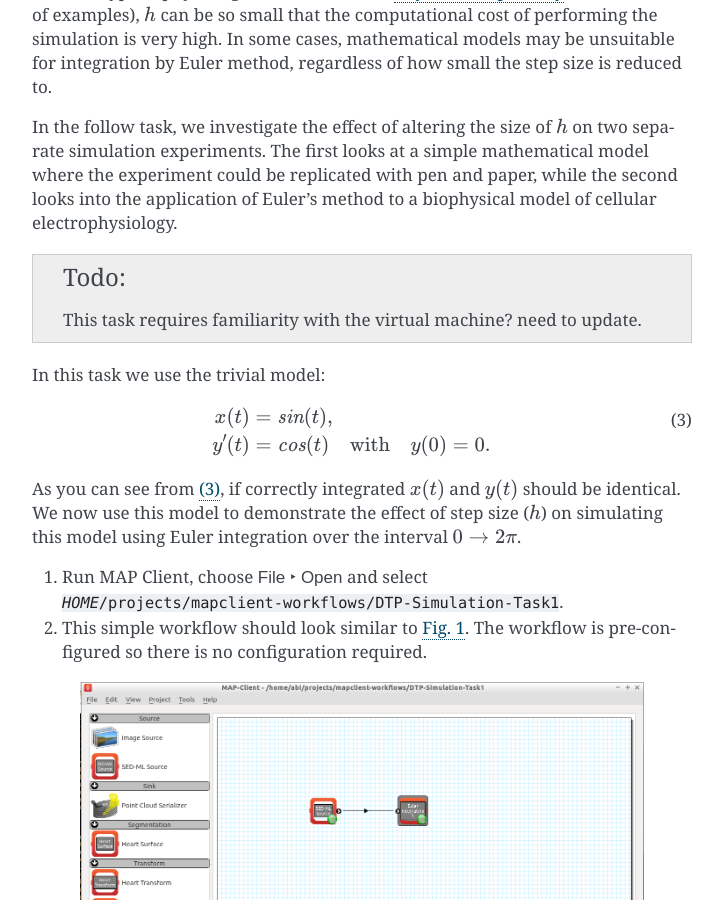
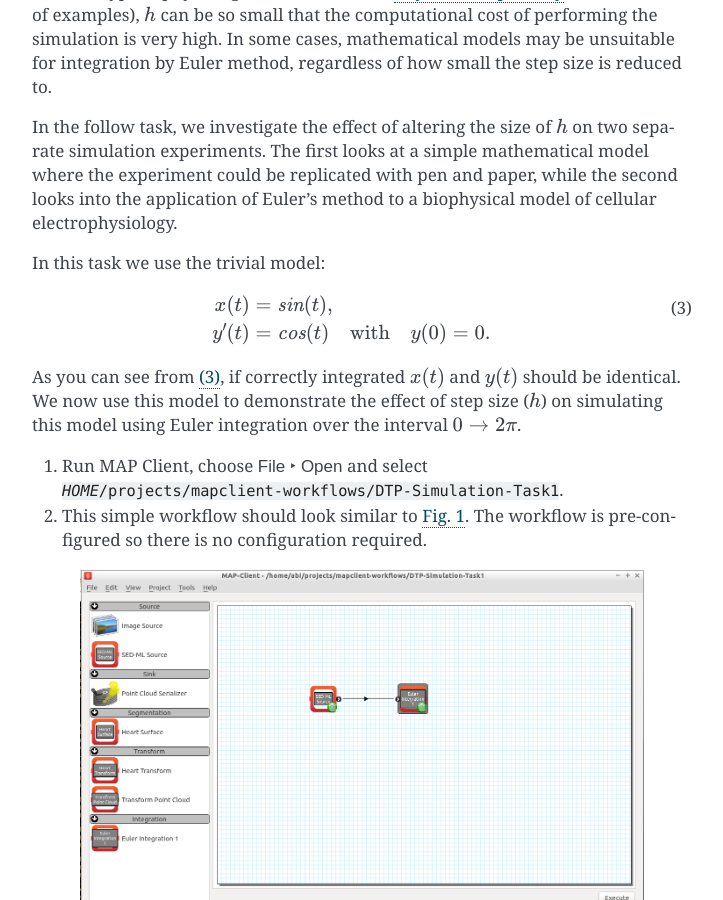
Before and after one commit to ABI-Tutorials/DTP-Simulation, a Sphinx documentation site: the page built from source/odeintegration.rst, in a window 1280 px wide and 900 px high, scrolled down 1155 px. Shown: the whole window, without its empty margins (388-1111 px from the left). Built offline with Sphinx 7.4.7, drawn with Linux system fonts in a browser that asks for light colours.

Commit message:
remove todo

```diff
--- a/source/odeintegration.rst
+++ b/source/odeintegration.rst
@@ -42,10 +42,6 @@ Task 1 - the effect of step size
 As you'd imagine, the size of :math:`h` in the Euler method is crucial to the successful application of the method. For the successful (although perhaps inaccurate) integration of a typical physiological model (see the `Physiome Repository <https://models.physiomeproject.org>`_ for a collection of examples), :math:`h` can be so small that the computational cost of performing the simulation is very high. In some cases, mathematical models may be unsuitable for integration by Euler method, regardless of how small the step size is reduced to.
 
 In the follow task, we investigate the effect of altering the size of :math:`h` on two separate simulation experiments. The first looks at a simple mathematical model where the experiment could be replicated with pen and paper, while the second looks into the application of Euler's method to a biophysical model of cellular electrophysiology.
-
-.. todo::
-
-   This task requires familiarity with the virtual machine? need to update.
 
 In this task we use the trivial model:
 
```
